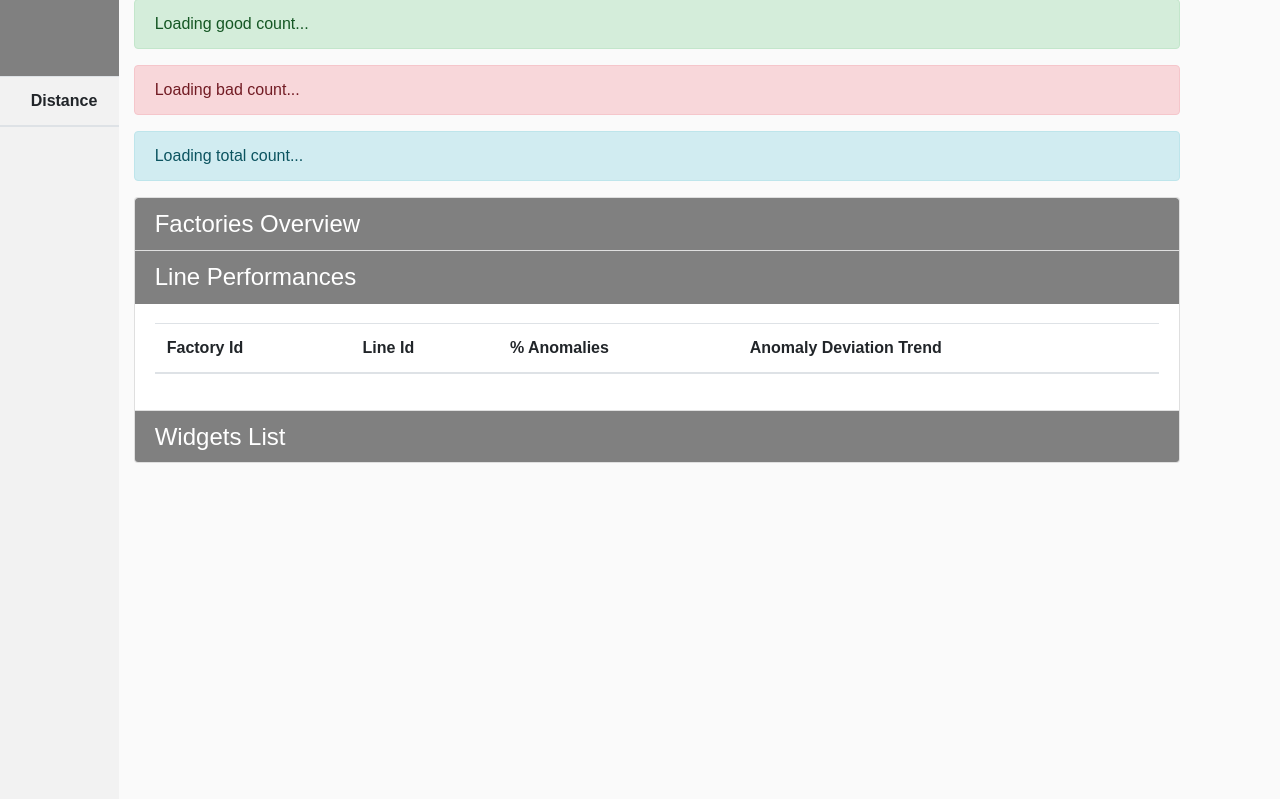
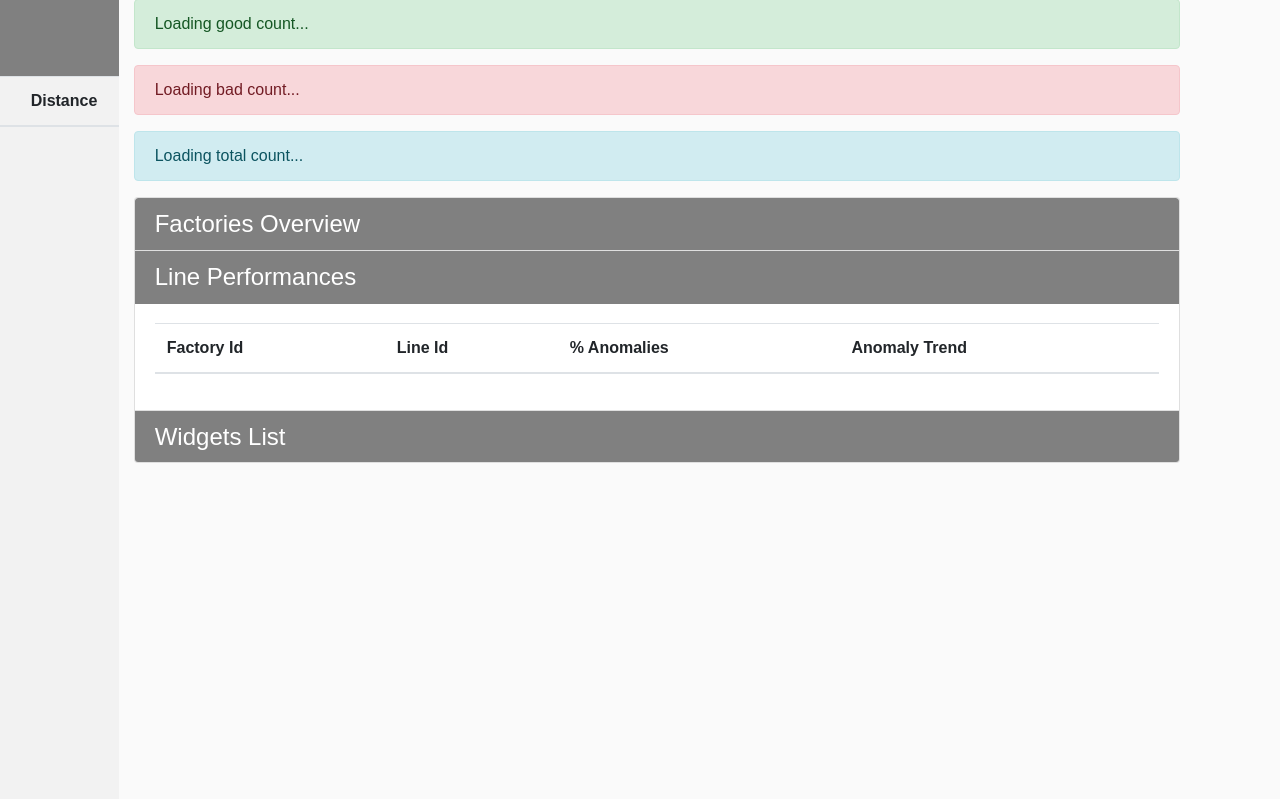
Before and after one commit to drcrook1/AI_Accelerators_Quality, a Python web app: template src/web_app/WebApp/templates/index.html in a window 1280 px wide, after a click on "Line Performances". Shown: the part 81-880 px from the top of the page. Run offline with Jinja, Linux system fonts and the light colour scheme; the template is opened without the code that fills it, so the values that code supplies are empty; some libraries are stand-ins or nearby versions.

Commit message:
rename of column header in Web UI

```diff
--- a/src/web_app/WebApp/templates/index.html
+++ b/src/web_app/WebApp/templates/index.html
@@ -87,7 +87,7 @@
                                     <th scope="col">Factory Id</th>
                                     <th scope="col">Line Id</th>
                                     <th scope="col">% Anomalies</th>
-                                    <th scope="col">Anomaly Deviation Trend</th>
+                                    <th scope="col">Anomaly Trend</th>
                                     </tr>
                                 </thead>
                                 <tbody data-bind="foreach: factories">
```
